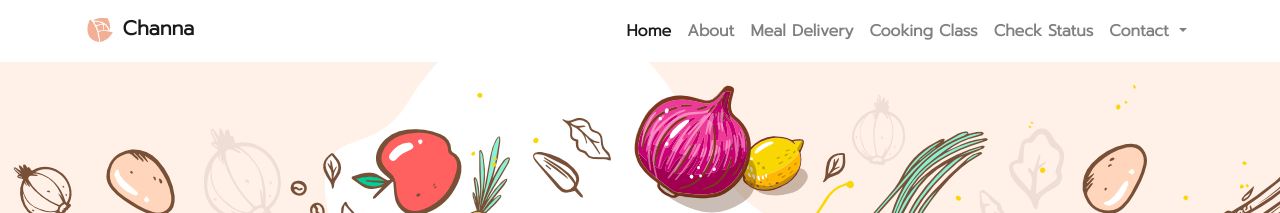
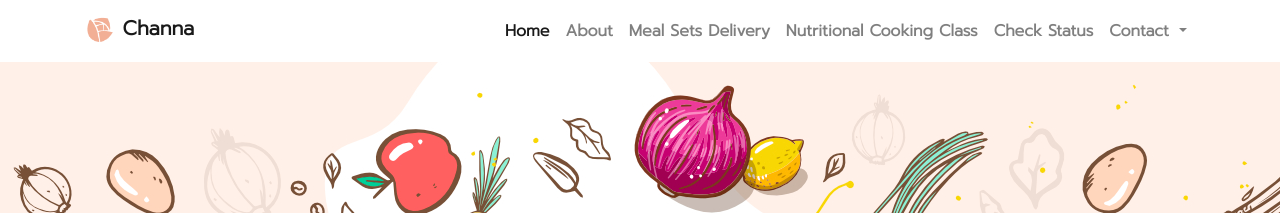
Before and after one commit to channalivewell/channalivewell.github.io, a Jekyll site: the page built from index.html, in a window 1280 px wide. Shown: the top 213 px of the page. Built offline with Jekyll 4.4.1, drawn with Linux system fonts in a browser that asks for light colours; nearby versions of some CDN libraries.

Commit message:
update nav text

```diff
--- a/_includes/navbar.html
+++ b/_includes/navbar.html
@@ -21,10 +21,10 @@
                     <a class="nav-link" href="{{ site.base_url }}/about">About</a>
                 </li>
                 <li class="nav-item">
-                    <a class="nav-link" href="{{ site.base_url }}/meal">Meal Delivery</a>
+                    <a class="nav-link" href="{{ site.base_url }}/meal">Meal Sets Delivery</a>
                 </li>
                 <li class="nav-item">
-                    <a class="nav-link" href="{{ site.base_url }}/class">Cooking Class</a>
+                    <a class="nav-link" href="{{ site.base_url }}/class">Nutritional Cooking Class</a>
                 </li>
                 <li class="nav-item">
                     <a class="nav-link" href="{{ site.base_url }}/status">Check Status</a>
```
